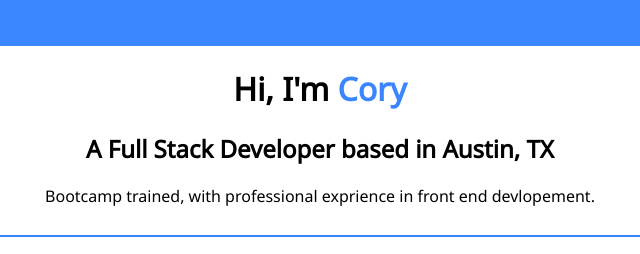
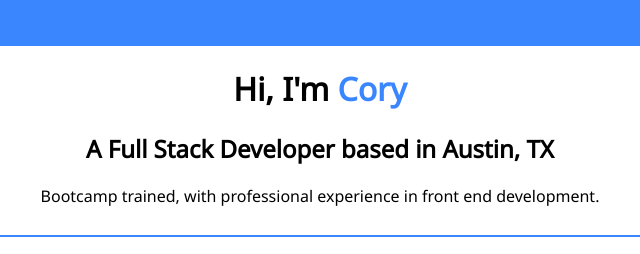
Before and after one commit to CoryMusick/Github-Portfolio, a website with bundled scripts: page index.html in a window 1280 px wide. Shown: the top 254 px of the page, 320-960 px from the left. Built offline with nearby package versions, Linux system fonts and the light colour scheme.

Commit message:
fixed typos :(

```diff
--- a/index.html
+++ b/index.html
@@ -67,7 +67,7 @@
         <h1>Hi, I'm <span style="color: #3a86ff">Cory</span></h1>
         <h2>A Full Stack Developer based in Austin, TX</h2>
         <p>
-          Bootcamp trained, with professional exprience in front end devlopement.
+          Bootcamp trained, with professional experience in front end development.
         </p>
       </div>
     </div>
```
